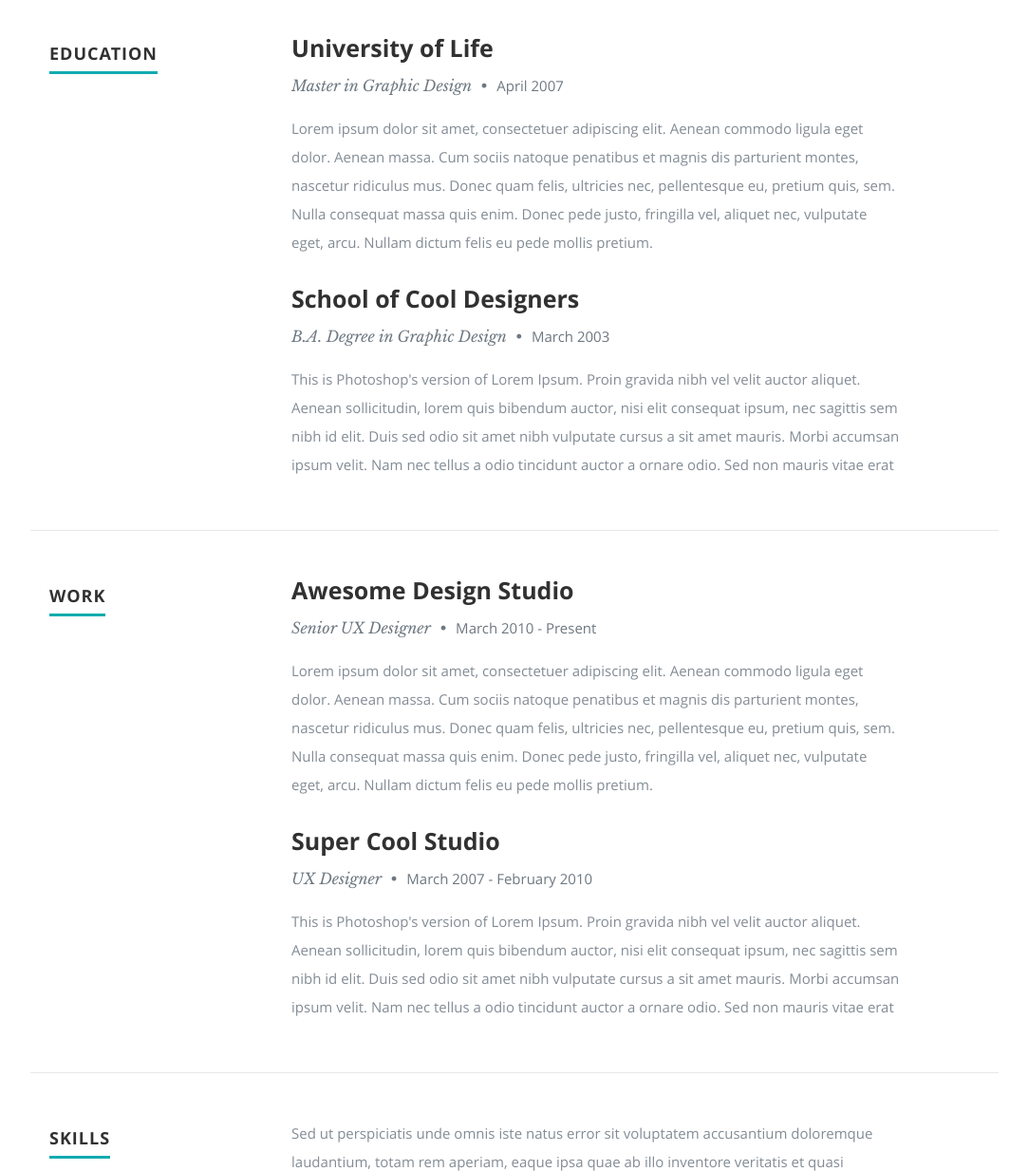
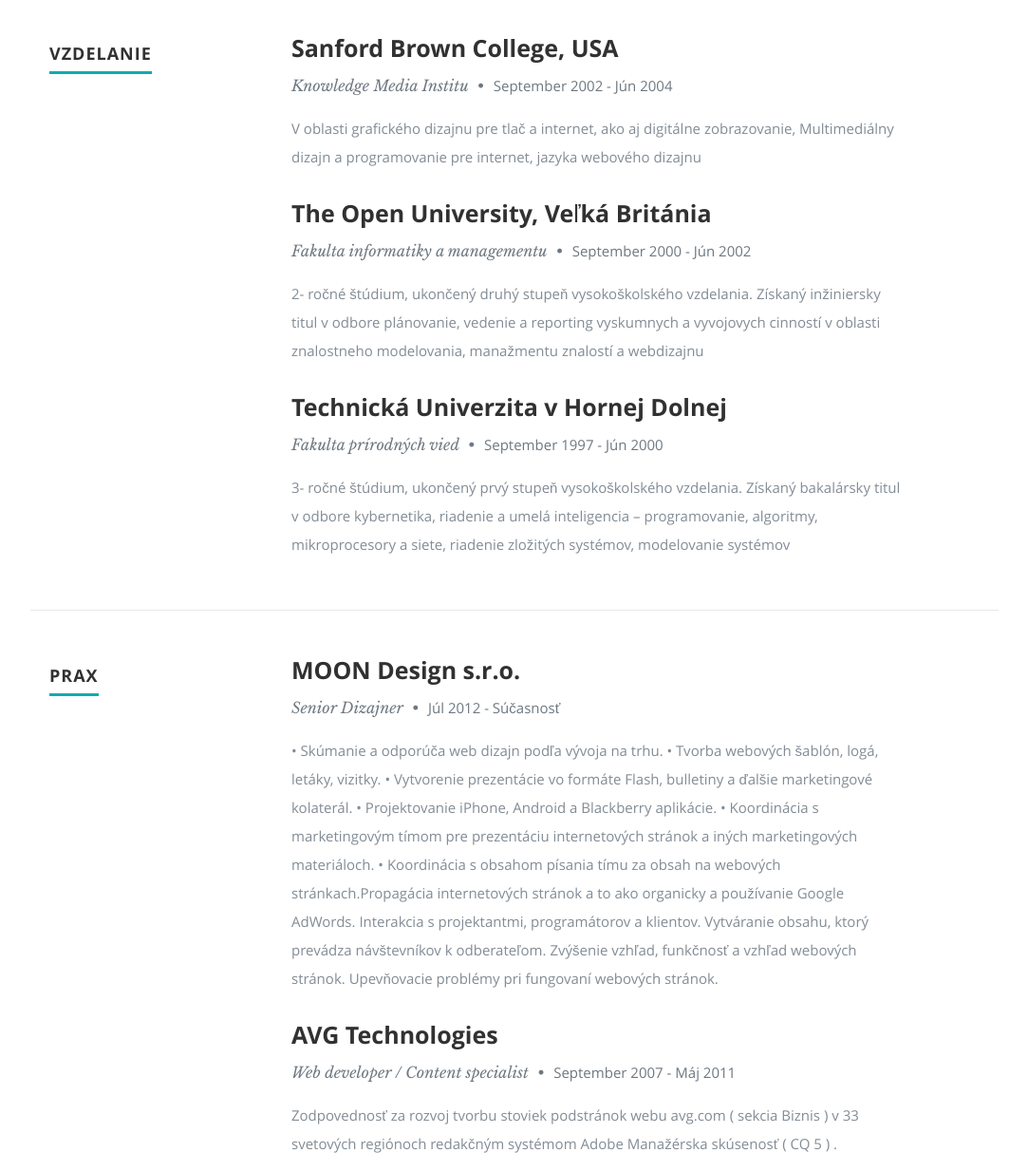
Before and after one commit to janceees/Osobna-stranka, a plain HTML site: page public_html/index.html in a window 1280 px wide. Shown: the part 1700-2933 px from the top of the page at 95% size, without its empty margins (98-1181 px from the left). Drawn offline with nearby package versions, Linux system fonts and the light colour scheme.

Commit message:
3. úprava zadania A. Úprava sekcie životopis.

```diff
--- a/public_html/index.html
+++ b/public_html/index.html
@@ -144,7 +144,7 @@ Moje jazykové znalosti sú vynikajúce, som polyglot ovládam všetky jazyky.
       <div class="row education">
 
          <div class="three columns header-col">
-            <h1><span>Education</span></h1>
+            <h1><span>Vzdelanie</span></h1>
          </div>
 
          <div class="nine columns main-col">
@@ -153,14 +153,12 @@ Moje jazykové znalosti sú vynikajúce, som polyglot ovládam všetky jazyky.
 
                <div class="twelve columns">
 
-                  <h3>University of Life</h3>
-                  <p class="info">Master in Graphic Design <span>&bull;</span> <em class="date">April 2007</em></p>
+                  <h3>Sanford Brown College, USA</h3>
+                  <p class="info">Knowledge Media Institu  <span>&bull;</span> <em class="date">September 2002 - Jún 2004</em></p>
 
                   <p>
-                  Lorem ipsum dolor sit amet, consectetuer adipiscing elit. Aenean commodo ligula eget dolor. Aenean massa.
-                  Cum sociis natoque penatibus et magnis dis parturient montes, nascetur ridiculus mus. Donec quam felis,
-                  ultricies nec, pellentesque eu, pretium quis, sem. Nulla consequat massa quis enim.
-                  Donec pede justo, fringilla vel, aliquet nec, vulputate eget, arcu. Nullam dictum felis eu pede mollis pretium.
+                   V oblasti grafického dizajnu pre tlač a internet, ako aj digitálne zobrazovanie,
+                   Multimediálny dizajn a programovanie pre internet, jazyka webového dizajnu
                   </p>
 
                </div>
@@ -171,14 +169,28 @@ Moje jazykové znalosti sú vynikajúce, som polyglot ovládam všetky jazyky.
 
                <div class="twelve columns">
 
-                  <h3>School of Cool Designers</h3>
-                  <p class="info">B.A. Degree in Graphic Design <span>&bull;</span> <em class="date">March 2003</em></p>
+                  <h3>The Open University, Veľká Británia</h3>
+                  <p class="info">Fakulta informatiky a managementu <span>&bull;</span> <em class="date">September 2000 - Jún 2002</em></p>
 
                   <p>
-                  This is Photoshop's version  of Lorem Ipsum. Proin gravida nibh vel velit auctor aliquet.
-                  Aenean sollicitudin, lorem quis bibendum auctor, nisi elit consequat ipsum, nec sagittis sem
-                  nibh id elit. Duis sed odio sit amet nibh vulputate cursus a sit amet mauris. Morbi accumsan
-                  ipsum velit. Nam nec tellus a odio tincidunt auctor a ornare odio. Sed non  mauris vitae erat
+                  2- ročné štúdium, ukončený druhý stupeň vysokoškolského vzdelania. Získaný inžiniersky titul v odbore plánovanie, vedenie a reporting vyskumnych
+                  a vyvojovych cinností v oblasti znalostneho modelovania, manažmentu znalostí a webdizajnu
+                  </p>
+
+               </div>
+
+            </div> <!-- item end -->
+
+            <div class="row item">
+
+               <div class="twelve columns">
+
+                  <h3>Technická Univerzita v Hornej Dolnej</h3>
+                  <p class="info">Fakulta prírodných vied <span>&bull;</span> <em class="date">September 1997 - Jún 2000</em></p>
+
+                  <p>
+                  3- ročné štúdium, ukončený prvý stupeň vysokoškolského vzdelania. Získaný bakalársky titul v odbore kybernetika,
+                  riadenie a umelá inteligencia – programovanie, algoritmy, mikroprocesory a siete, riadenie zložitých systémov, modelovanie systémov
                   </p>
 
                </div>
@@ -195,7 +207,7 @@ Moje jazykové znalosti sú vynikajúce, som polyglot ovládam všetky jazyky.
       <div class="row work">
 
          <div class="three columns header-col">
-            <h1><span>Work</span></h1>
+            <h1><span>Prax</span></h1>
          </div>
 
          <div class="nine columns main-col">
@@ -204,14 +216,22 @@ Moje jazykové znalosti sú vynikajúce, som polyglot ovládam všetky jazyky.
 
                <div class="twelve columns">
 
-                  <h3>Awesome Design Studio</h3>
-                  <p class="info">Senior UX Designer <span>&bull;</span> <em class="date">March 2010 - Present</em></p>
+                  <h3>MOON Design s.r.o.</h3>
+                  <p class="info">Senior Dizajner <span>&bull;</span> <em class="date">Júl 2012 - Súčasnosť</em></p>
 
                   <p>
-                  Lorem ipsum dolor sit amet, consectetuer adipiscing elit. Aenean commodo ligula eget dolor. Aenean massa.
-                  Cum sociis natoque penatibus et magnis dis parturient montes, nascetur ridiculus mus. Donec quam felis,
-                  ultricies nec, pellentesque eu, pretium quis, sem. Nulla consequat massa quis enim.
-                  Donec pede justo, fringilla vel, aliquet nec, vulputate eget, arcu. Nullam dictum felis eu pede mollis pretium.
+                  •  Skúmanie a odporúča web dizajn podľa vývoja na trhu.
+•  Tvorba webových šablón, logá, letáky, vizitky.
+•  Vytvorenie prezentácie vo formáte Flash, bulletiny a ďalšie marketingové kolaterál.
+•  Projektovanie iPhone, Android a Blackberry aplikácie.
+•  Koordinácia s marketingovým tímom pre prezentáciu internetových stránok a iných marketingových materiáloch.
+•  Koordinácia s obsahom písania tímu za obsah na webových stránkach.Propagácia internetových stránok a to ako organicky a používanie Google AdWords.
+Interakcia s projektantmi, programátorov a klientov.
+Vytváranie obsahu, ktorý prevádza návštevníkov k odberateľom.
+Zvýšenie vzhľad, funkčnosť a vzhľad webových stránok.
+Upevňovacie problémy pri fungovaní webových stránok.
+
+
                   </p>
 
                </div>
@@ -222,14 +242,30 @@ Moje jazykové znalosti sú vynikajúce, som polyglot ovládam všetky jazyky.
 
                <div class="twelve columns">
 
-                  <h3>Super Cool Studio</h3>
-                  <p class="info">UX Designer <span>&bull;</span> <em class="date">March 2007 - February 2010</em></p>
+                  <h3>AVG Technologies</h3>
+                  <p class="info">Web developer / Content specialist <span>&bull;</span> <em class="date">September 2007 - Máj 2011</em></p>
 
                   <p>
-                  This is Photoshop's version  of Lorem Ipsum. Proin gravida nibh vel velit auctor aliquet.
-                  Aenean sollicitudin, lorem quis bibendum auctor, nisi elit consequat ipsum, nec sagittis sem
-                  nibh id elit. Duis sed odio sit amet nibh vulputate cursus a sit amet mauris. Morbi accumsan
-                  ipsum velit. Nam nec tellus a odio tincidunt auctor a ornare odio. Sed non  mauris vitae erat
+                  Zodpovednosť za rozvoj tvorbu stoviek podstránok webu avg.com ( sekcia Biznis ) v 33 svetových regiónoch
+                  redakčným systémom Adobe Manažérska skúsenosť ( CQ 5 ) .
+                  </p>
+
+               </div>
+
+            </div> <!-- item end -->
+
+            <div class="row item">
+
+               <div class="twelve columns">
+
+                  <h3>KONSIGNA Handel, k.s.</h3>
+                  <p class="info">WEBMASTER, WEBDESIGNER, (X)HTML/CSS KODÉR  <span>&bull;</span> <em class="date">Júl 2004 - August 2007</em></p>
+
+                  <p>
+                 •  CSS/XHTML kódovanie – zhotovenie CSS a HTML/XHTML šablóny podľa dodaného grafického návrhu s ohľadom na platné W3C štandardy a SEO (Search Engine Optimization) optimalizáciu.
+WEBDESIGN - grafické návrhy webových stránok aj ich Kompletný realizáciu, Vrátane sprostredkovanie kúpy hostingu aj DOMÉNY , Až po sprevádzkovanie stránok so všetkými náležitosťami . Ponúka riešenia administrácie webu na Baze redakčného SYSTÉMU WordPress Alebo phpRS GRAFIKA ,
+DTP - navrhujem reklamné firemné grafikov - firemná identita •  GRAFIKA, DTP – návrh reklamnej a firemnej grafiky – firemní identita
+
                   </p>
 
                </div>
```
